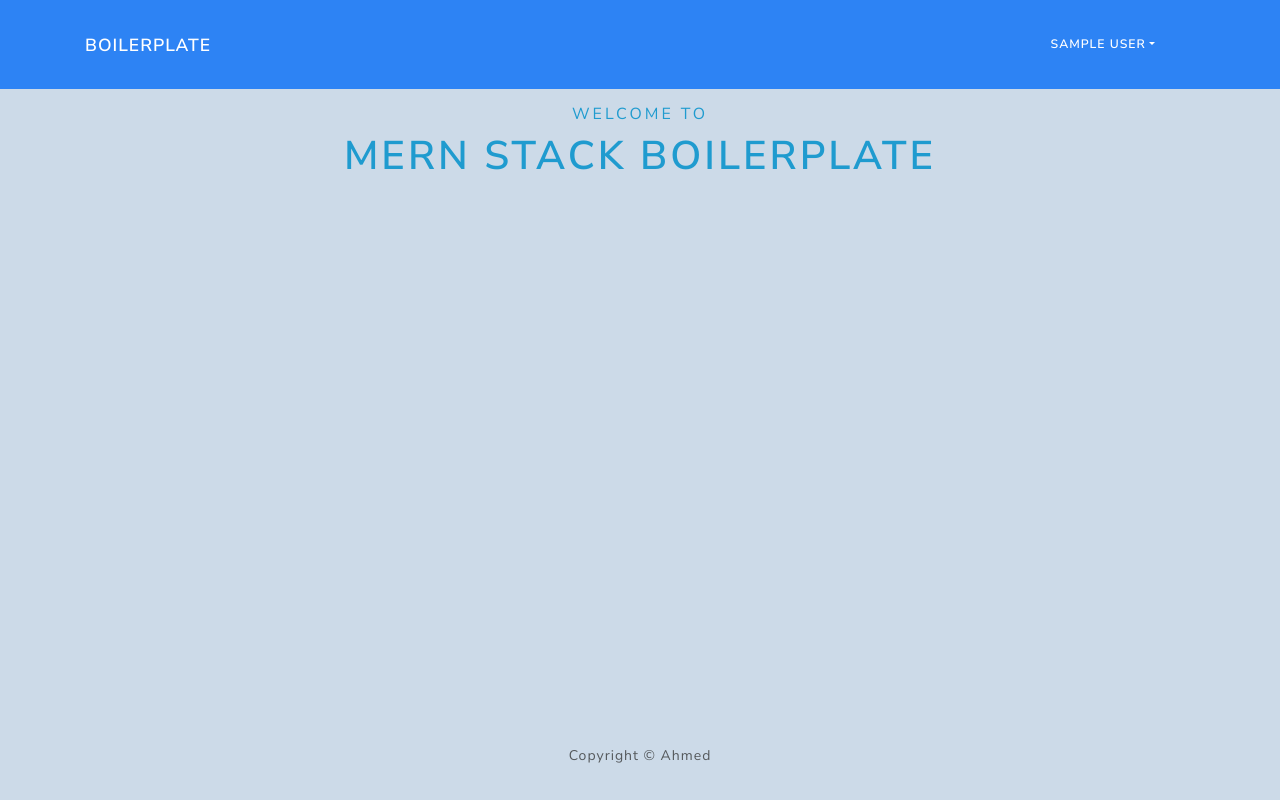
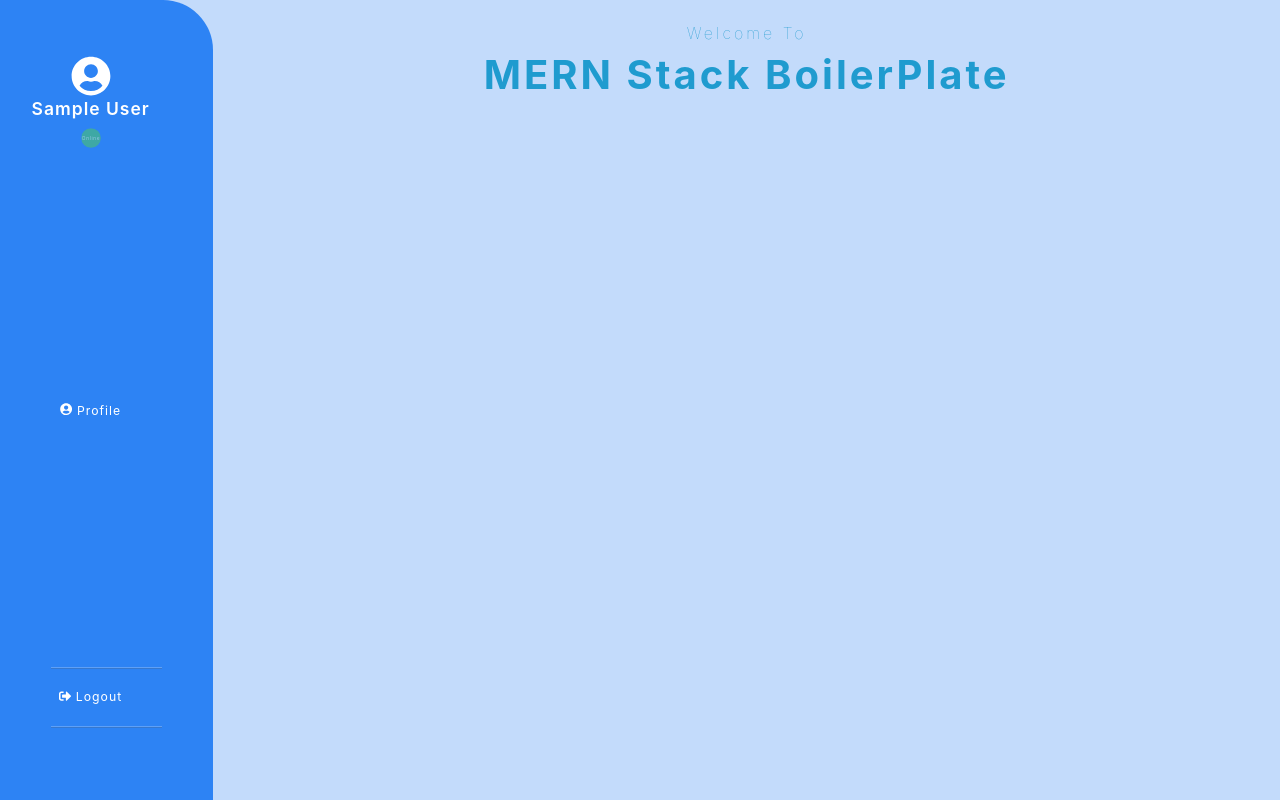
Before and after one commit to ahmedibra28/MERN-Stack-Boilerplate, a React (Create React App) app in the folder frontend/: page / in a window 1280 px wide. Built offline with nearby package versions, Linux system fonts and the light colour scheme; sample sign-in values are in the browser's storage; the HTML template or start-up script is replaced by a standard one.

Commit message:
updated the design

```diff
--- a/frontend/src/App.js
+++ b/frontend/src/App.js
@@ -1,7 +1,6 @@
 import { useEffect } from 'react'
 import jwt_decode from 'jwt-decode'
 import { BrowserRouter as Router, Route } from 'react-router-dom'
-import Footer from './components/Footer'
 import Header from './components/Header'
 import Routes from './components/routes/Routes'
 import { useDispatch } from 'react-redux'
@@ -24,13 +23,16 @@ const App = () => {
   }, [dispatch])
   return (
     <Router>
-      <Header />
-      <main className='py-3'>
-        <div className='container'>
-          <Route component={Routes} />
+      <main className='container-fluid'>
+        <div className='row'>
+          <div className='col-2 px-0'>
+            <Header />
+          </div>
+          <div className='col-10 px-0 py-4'>
+            <Route component={Routes} />
+          </div>
         </div>
       </main>
-      <Footer />
     </Router>
   )
 }
--- a/frontend/src/components/FormContainer.js
+++ b/frontend/src/components/FormContainer.js
@@ -3,7 +3,7 @@ import React from 'react'
 const FormContainer = ({ children }) => {
   return (
     <div className='container'>
-      <div className='row justify-content-md-center'>
+      <div className='row  d-flex justify-content-center align-items-center vh100'>
         <div className='col-12 col-md-6'>{children}</div>
       </div>
     </div>
--- a/frontend/src/components/Header.js
+++ b/frontend/src/components/Header.js
@@ -4,6 +4,14 @@ import { useDispatch, useSelector } from 'react-redux'
 import { logout } from '../redux/users/loginSlice'
 import { userDetailsReset } from '../redux/users/userDetailsSlice'
 import { UnlockAccess } from './UnlockAccess'
+import {
+  FaInfoCircle,
+  FaSignInAlt,
+  FaSignOutAlt,
+  FaUserCircle,
+  FaUserPlus,
+  FaUsers,
+} from 'react-icons/fa'
 
 const Header = () => {
   const dispatch = useDispatch()
@@ -16,97 +24,90 @@ const Header = () => {
   }
 
   const authLinks = (
-    <ul className='navbar-nav mr-right mb-2 mb-lg-0'>
-      <li className='nav-item dropdown'>
-        <span
-          className='nav-link dropdown-toggle'
-          id='navbarDropdown'
-          role='button'
-          data-bs-toggle='dropdown'
-          aria-expanded='false'
-        >
-          {userInfo && userInfo.name}
-        </span>
-        <ul className='dropdown-menu' aria-labelledby='navbarDropdown'>
-          <li>
-            <Link to='/profile' className='dropdown-item'>
-              Profile
+    <>
+      <li className='nav-item '>
+        <Link to='/profile' className='nav-link'>
+          <FaUserCircle className='mb-1' />{' '}
+          <span className='hide'>Profile</span>
         </Link>
-          </li>
-          <li>
-            <Link to='/' onClick={logoutHandler} className='dropdown-item'>
-              Logout
-            </Link>
-          </li>
-        </ul>
       </li>
 
       {UnlockAccess(['Admin']) && (
-        <li className='nav-item dropdown'>
-          <span
-            className='nav-link dropdown-toggle'
-            id='navbarDropdown'
-            role='button'
-            data-bs-toggle='dropdown'
-            aria-expanded='false'
-          >
-            Admin
-          </span>
-          <ul className='dropdown-menu' aria-labelledby='navbarDropdown'>
-            <li>
-              <Link to='/admin/users' className='dropdown-item'>
-                Users
+        <>
+          <li className='nav-item'>
+            <Link to='/admin/users' className='nav-link'>
+              <FaUsers className='mb-1' /> <span className='hide'>Users</span>
             </Link>
           </li>
-            <li>
-              <Link to='/admin/users/logs' className='dropdown-item'>
-                Users Log
+          <li className='nav-item'>
+            <Link to='/admin/users/logs' className='nav-link'>
+              <FaInfoCircle className='mb-1' />{' '}
+              <span className='hide'>Logs</span>
             </Link>
           </li>
-          </ul>
-        </li>
+        </>
       )}
-    </ul>
+    </>
   )
 
   const guestLinks = (
-    <ul className='navbar-nav mr-right mb-2 mb-lg-0'>
+    <>
       <li className='nav-item'>
         <Link to='/register' className='nav-link'>
-          Register
+          <FaUserPlus className='mb-1' /> <span className='hide'>Register</span>
         </Link>
       </li>
       <li className='nav-item'>
         <Link to='/login' className='nav-link'>
-          Login
+          <FaSignInAlt className='mb-1' /> <span className='hide'>Login</span>
         </Link>
       </li>
-    </ul>
+    </>
   )
 
   return (
-    <nav className='navbar navbar-expand-sm navbar-dark bg-dark'>
-      <div className='container'>
-        <Link className='navbar-brand' to='/'>
-          Boilerplate
+    <>
+      <nav className='navbar navbar-expand-lg navbar-dark bg-dark vh-100 sticky-top sidebar  '>
+        <div className='container-fluid d-flex flex-column justify-content-between vh100'>
+          <Link className='navbar-brand pt-3 text-center' to='/'>
+            {userInfo ? (
+              <>
+                <FaUserCircle className='fs-1' /> <br />
+                <span className='hide'> {userInfo && userInfo.name}</span>{' '}
+                <br />
+                <div className='spinner-grow bg-success rounded-pill'>
+                  <span className='fw-light' style={{ fontSize: '8px' }}>
+                    Online
+                  </span>
+                </div>
+              </>
+            ) : (
+              <div className='spinner-grow bg-danger rounded-pill'>
+                <span className='fw-light' style={{ fontSize: '8px' }}>
+                  Offline
+                </span>
+              </div>
+            )}
           </Link>
-        <button
-          className='navbar-toggler'
-          type='button'
-          data-bs-toggle='collapse'
-          data-bs-target='#navbarSupportedContent'
-          aria-controls='navbarSupportedContent'
-          aria-expanded='false'
-          aria-label='Toggle navigation'
-        >
-          <span className='navbar-toggler-icon'></span>
-        </button>
-        <div className='collapse navbar-collapse' id='navbarSupportedContent'>
-          <ul className='navbar-nav mr-auto mb-2 mb-lg-0'></ul>
+
+          <ul className='navbar-nav d-flex flex-column'>
             {userInfo ? authLinks : guestLinks}
-        </div>
+          </ul>
+          {userInfo && authLinks && (
+            <ul className='navbar-nav d-flex flex-column pb-4 '>
+              <hr className='dropdown-divider hide' />
+              <li className='nav-item'>
+                <Link to='/' onClick={logoutHandler} className='nav-link'>
+                  <FaSignOutAlt className='mb-1' />{' '}
+                  <span className='hide'>Logout</span>
+                </Link>
+              </li>
+              <hr className='dropdown-divider hide' />
+            </ul>
+          )}
         </div>
       </nav>
+    </>
   )
 }
 
--- a/frontend/src/components/routes/Routes.js
+++ b/frontend/src/components/routes/Routes.js
@@ -15,7 +15,7 @@ import ResetPasswordScreen from '../../screens/ResetPasswordScreen'
 
 const Routes = () => {
   return (
-    <section className='container'>
+    <section className='container-fluid'>
       <Switch>
         <Route exact path='/' component={HomeScreen} />
         <Route path='/forgotpassword' component={ForgotPasswordScreen} />
--- a/frontend/src/index.css
+++ b/frontend/src/index.css
@@ -1,18 +1,43 @@
 main {
-  min-height: 80vh;
+  /* min-height: 100vh; */
 }
-
-body,
+body {
+  background-color: #2d83f448 !important;
+}
 .modal-background {
   background-color: #c2d3e4d3 !important;
 }
-
+.sidebar {
+  border-top-right-radius: 50px;
+}
 .bg-dark {
   background-color: #2d83f4 !important;
 }
 .nav-link {
   color: #fff !important;
+  font-weight: lighter;
 }
 .nav-link:hover {
-  color: rgba(255, 255, 255, 0.692) !important;
+  color: rgba(255, 255, 255, 0.452) !important;
 }
+.dropdown-item {
+  color: #fff;
+  transition: 0.3s ease-in-out;
+}
+.dropdown-item:hover {
+  color: #2d83f4;
+}
+.dropdown-menu {
+  color: #fff;
+  border: none;
+  background-color: transparent;
+}
+
+@media only screen and (max-width: 600px) {
+  .hide {
+    display: none;
+  }
+}
+.vh100 {
+  height: 90vh;
+}
--- a/frontend/src/screens/LogHistoryScreen.js
+++ b/frontend/src/screens/LogHistoryScreen.js
@@ -28,7 +28,18 @@ const UserLogHistoryScreen = () => {
 
   return (
     <>
-      <h3>Users Login History</h3>
+      <div className='row'>
+        <div className='col-2'>
+          <h3>Users Log</h3>
+        </div>
+        <div className='col-10'>
+          <input
+            type='text'
+            className='form-control  rounded-pill shadow-lg text-info '
+            placeholder='Search by Email or Name'
+          />
+        </div>
+      </div>
 
       {loading ? (
         <Loader />
@@ -55,10 +66,10 @@ const UserLogHistoryScreen = () => {
                   currentItems.map((log) => (
                     <tr key={log._id}>
                       <td>{log._id}</td>
-                      <td>{log.user.name}</td>
+                      <td>{log.user && log.user.name}</td>
                       <td>
-                        <a href={`mailto:${log.user.email}`}>
-                          {log.user.email}
+                        <a href={`mailto:${log.user && log.user.email}`}>
+                          {log.user && log.user.email}
                         </a>
                       </td>
                       <td>
```
Also changed, not shown: frontend/src/index.js (+0 -10 lines), frontend/src/bootstrap.min.css. Lines whose indentation alone changed are shown as unchanged.
